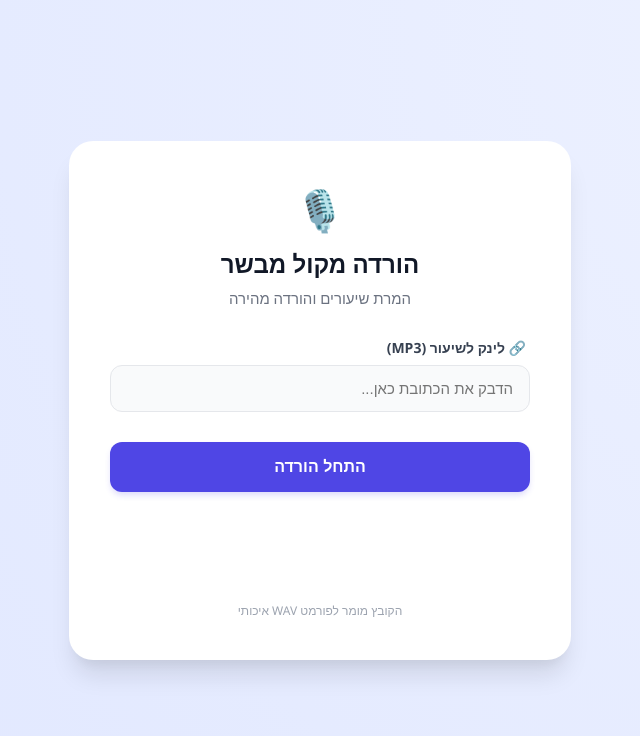
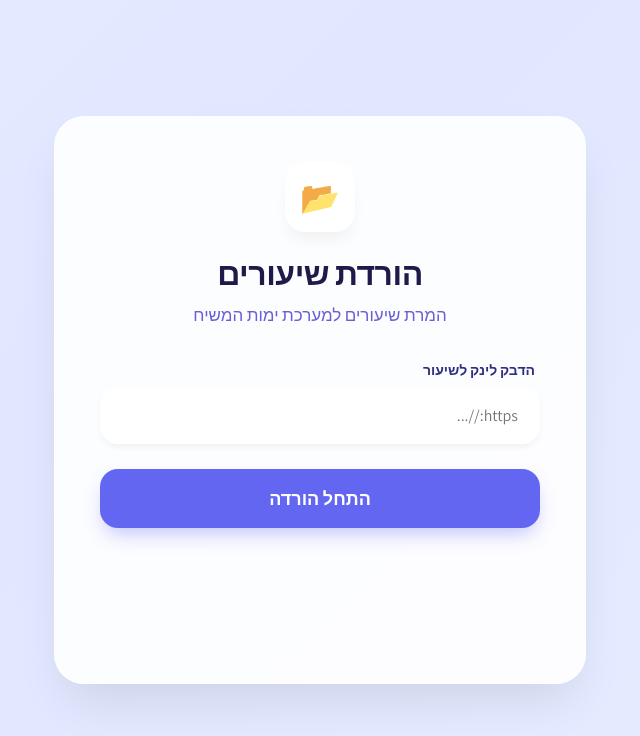
Before and after one commit to ivrytb/KolHalushon, a plain HTML site: page public/index.html in a window 1280 px wide. Shown: the whole page, without its empty margins (320-960 px from the left). Drawn offline with Linux system fonts and the light colour scheme.

Commit message:
Update index.html

```diff
--- a/public/index.html
+++ b/public/index.html
@@ -3,106 +3,198 @@
 <head>
     <meta charset="UTF-8">
     <meta name="viewport" content="width=device-width, initial-scale=1.0">
-    <title>קול מבשר - הורדה אישית</title>
+    <title>הורדת שיעורים | פרימיום</title>
+    <link href="https://fonts.googleapis.com/css2?family=Assistant:wght@300;400;600;800&display=swap" rel="stylesheet">
     <style>
         :root {
-            --primary: #4f46e5;
-            --primary-hover: #4338ca;
+            --primary: #6366f1;
+            --primary-dark: #4f46e5;
+            --accent: #f43f5e;
             --success: #10b981;
-            --text-main: #1f2937;
-            --text-sub: #6b7280;
-            --bg: #f3f4f6;
+            --glass: rgba(255, 255, 255, 0.9);
         }
 
         body {
-            font-family: 'Segoe UI', system-ui, -apple-system, sans-serif;
-            background: radial-gradient(circle at top right, #eef2ff, #e0e7ff);
-            display: flex; align-items: center; justify-content: center;
-            min-height: 100vh; margin: 0; color: var(--text-main);
+            font-family: 'Assistant', sans-serif;
+            margin: 0;
+            height: 100vh;
+            display: flex;
+            align-items: center;
+            justify-content: center;
+            /* רקע מונפש בומבסטי */
+            background: linear-gradient(-45deg, #eef2ff, #e0e7ff, #f5f3ff, #ede9fe);
+            background-size: 400% 400%;
+            animation: gradient 15s ease infinite;
+            overflow: hidden;
+        }
+
+        @keyframes gradient {
+            0% { background-position: 0% 50%; }
+            50% { background-position: 100% 50%; }
+            100% { background-position: 0% 50%; }
         }
 
         .card {
-            background: white; padding: 40px; border-radius: 24px;
-            box-shadow: 0 20px 25px -5px rgba(0, 0, 0, 0.1), 0 10px 10px -5px rgba(0, 0, 0, 0.04);
-            width: 100%; max-width: 420px; text-align: center;
-            border: 1px solid rgba(255, 255, 255, 0.7);
+            background: var(--glass);
+            backdrop-filter: blur(10px);
+            padding: 45px;
+            border-radius: 30px;
+            box-shadow: 0 25px 50px -12px rgba(0, 0, 0, 0.1);
+            width: 90%;
+            max-width: 440px;
+            text-align: center;
+            border: 1px solid rgba(255, 255, 255, 0.5);
+            position: relative;
         }
 
-        .logo-area {
-            font-size: 40px; margin-bottom: 10px;
+        .icon-box {
+            width: 70px; height: 70px;
+            background: white;
+            border-radius: 20px;
+            display: flex; align-items: center; justify-content: center;
+            margin: 0 auto 20px;
+            font-size: 32px;
+            box-shadow: 0 10px 15px -3px rgba(0, 0, 0, 0.05);
         }
 
-        h2 { margin: 0; font-size: 24px; font-weight: 800; color: #111827; }
-        p { margin: 8px 0 30px; font-size: 15px; color: var(--text-sub); }
+        h2 {
+            margin: 0;
+            font-size: 32px;
+            font-weight: 800;
+            color: #1e1b4b;
+            letter-spacing: -0.5px;
+        }
 
-        .input-group { text-align: right; margin-bottom: 20px; }
-        label { display: block; margin-bottom: 8px; font-size: 14px; font-weight: 600; color: #374151; padding-right: 4px; }
+        .sub-title {
+            margin: 10px 0 35px;
+            font-size: 17px;
+            font-weight: 400;
+            color: #4338ca;
+            opacity: 0.8;
+        }
+
+        .input-wrapper {
+            position: relative;
+            margin-bottom: 25px;
+            text-align: right;
+        }
+
+        label {
+            display: block;
+            margin-bottom: 8px;
+            font-weight: 600;
+            font-size: 14px;
+            color: #312e81;
+            margin-right: 5px;
+        }
 
         input {
-            width: 100%; padding: 14px 16px; border: 1.5px solid #e5e7eb;
-            border-radius: 12px; box-sizing: border-box; font-size: 15px;
-            transition: all 0.2s ease; background: #f9fafb;
+            width: 100%;
+            padding: 16px 20px;
+            border: 2px solid transparent;
+            border-radius: 18px;
+            box-sizing: border-box;
+            font-size: 16px;
+            background: #fff;
+            box-shadow: 0 4px 6px -1px rgba(0, 0, 0, 0.05);
+            transition: all 0.3s cubic-bezier(0.4, 0, 0.2, 1);
+            font-family: inherit;
         }
 
         input:focus {
-            border-color: var(--primary); outline: none; background: white;
-            box-shadow: 0 0 0 4px rgba(79, 70, 229, 0.1);
+            outline: none;
+            border-color: var(--primary);
+            box-shadow: 0 10px 15px -3px rgba(99, 102, 241, 0.2);
+            transform: translateY(-2px);
         }
 
         button {
-            background: var(--primary); color: white; border: none;
-            padding: 16px; border-radius: 12px; cursor: pointer;
-            width: 100%; font-size: 16px; font-weight: 700;
-            transition: all 0.2s cubic-bezier(0.4, 0, 0.2, 1);
-            margin-top: 10px; box-shadow: 0 4px 6px -1px rgba(79, 70, 229, 0.2);
+            background: var(--primary);
+            color: white;
+            border: none;
+            padding: 18px;
+            border-radius: 18px;
+            cursor: pointer;
+            width: 100%;
+            font-size: 18px;
+            font-weight: 800;
+            font-family: inherit;
+            transition: all 0.3s ease;
+            box-shadow: 0 10px 20px -5px rgba(99, 102, 241, 0.4);
         }
 
-        button:hover { background: var(--primary-hover); transform: translateY(-1px); box-shadow: 0 10px 15px -3px rgba(79, 70, 229, 0.3); }
-        button:active { transform: translateY(0); }
-        button:disabled { background: #9ca3af; cursor: not-allowed; transform: none; }
+        button:hover {
+            background: var(--primary-dark);
+            transform: translateY(-3px) scale(1.02);
+            box-shadow: 0 20px 25px -5px rgba(99, 102, 241, 0.5);
+        }
 
-        #status { margin-top: 30px; font-size: 15px; min-height: 60px; transition: all 0.3s; }
+        button:active { transform: translateY(-1px); }
+        button:disabled { background: #94a3b8; cursor: wait; transform: none; box-shadow: none; }
 
-        .loader {
-            border: 3px solid #f3f3f3; border-top: 3px solid var(--primary);
-            border-radius: 50%; width: 24px; height: 24px;
-            animation: spin 0.8s linear infinite; display: inline-block;
-            margin-bottom: 12px;
+        #status {
+            margin-top: 30px;
+            min-height: 80px;
+            display: flex;
+            flex-direction: column;
+            align-items: center;
+            justify-content: center;
+        }
+
+        /* אנימציית טעינה מתקדמת */
+        .spinner {
+            width: 35px; height: 35px;
+            border: 4px solid #e0e7ff;
+            border-top: 4px solid var(--primary);
+            border-radius: 50%;
+            animation: spin 1s cubic-bezier(0.68, -0.55, 0.265, 1.55) infinite;
         }
 
         @keyframes spin { 0% { transform: rotate(0deg); } 100% { transform: rotate(360deg); } }
 
-        .success-area {
-            background: #ecfdf5; border-radius: 12px; padding: 15px;
-            border: 1px solid #d1fae5; color: #065f46;
+        .success-card {
+            background: #f0fdf4;
+            color: #166534;
+            padding: 15px 25px;
+            border-radius: 15px;
+            border: 1px solid #bbf7d0;
+            font-weight: 600;
+            animation: slideIn 0.5s ease;
         }
 
-        .download-link {
-            display: inline-block; margin-top: 12px; padding: 10px 20px;
-            background: var(--success); color: white; text-decoration: none;
-            border-radius: 10px; font-weight: 600; font-size: 14px;
+        @keyframes slideIn { from { opacity: 0; transform: translateY(10px); } to { opacity: 1; transform: translateY(0); } }
+
+        .download-btn {
+            background: var(--success);
+            color: white;
+            text-decoration: none;
+            padding: 10px 20px;
+            border-radius: 12px;
+            display: inline-block;
+            margin-top: 15px;
+            font-size: 14px;
+            transition: opacity 0.2s;
         }
 
-        .footer-note { margin-top: 20px; font-size: 12px; color: #9ca3af; }
+        .download-btn:hover { opacity: 0.9; }
+
     </style>
 </head>
 <body>
 
     <div class="card">
-        <div class="logo-area">🎙️</div>
-        <h2>הורדה מקול מבשר</h2>
-        <p>המרת שיעורים והורדה מהירה</p>
+        <div class="icon-box">📂</div>
+        <h2>הורדת שיעורים</h2>
+        <div class="sub-title">המרת שיעורים למערכת ימות המשיח</div>
 
-        <div class="input-group">
-            <label>🔗 לינק לשיעור (MP3)</label>
-            <input type="text" id="urlInput" placeholder="הדבק את הכתובת כאן...">
+        <div class="input-wrapper">
+            <label>הדבק לינק לשיעור</label>
+            <input type="text" id="urlInput" placeholder="https://..." spellcheck="false">
         </div>
 
         <button id="mainBtn" onclick="startProcess()">התחל הורדה</button>
 
         <div id="status"></div>
-
-        <div class="footer-note">הקובץ מומר לפורמט WAV איכותי</div>
     </div>
 
     <script>
@@ -111,13 +203,10 @@
             const status = document.getElementById('status');
             const btn = document.getElementById('mainBtn');
 
-            if(!url) {
-                status.innerHTML = '<span style="color:#ef4444">נא להדביק לינק תקין</span>';
-                return;
-            }
+            if(!url) return alert("אנא הזן לינק תקין");
 
             btn.disabled = true;
-            status.innerHTML = '<div class="loader"></div><br><span style="color:#4b5563">מעבד את השיעור בימות המשיח...</span>';
+            status.innerHTML = '<div class="spinner"></div><p style="color:#4338ca; font-weight:600;">מבצע המרה ועיבוד...</p>';
 
             try {
                 const response = await fetch('/api/upload_to_ym', {
@@ -130,11 +219,10 @@
 
                 if (result.status === "success") {
                     status.innerHTML = `
-                        <div class="success-area">
-                            <b>✅ העיבוד הושלם!</b><br>
-                            ההורדה תתחיל באופן אוטומטי.
+                        <div class="success-card">
+                            ✨ העיבוד הושלם בהצלחה!
                             <br>
-                            <a href="${result.download_url}" class="download-link">לחץ כאן להורדה ידנית</a>
+                            <a href="${result.download_url}" class="download-btn">להורדה ידנית לחץ כאן</a>
                         </div>
                     `;
 
@@ -149,7 +237,7 @@
                     throw new Error(result.error);
                 }
             } catch (e) {
-                status.innerHTML = `<span style="color:#ef4444; font-weight:600;">שגיאה: ${e.message}</span>`;
+                status.innerHTML = `<p style="color:#ef4444; font-weight:600;">❌ שגיאה: ${e.message}</p>`;
             } finally {
                 btn.disabled = false;
             }
```
